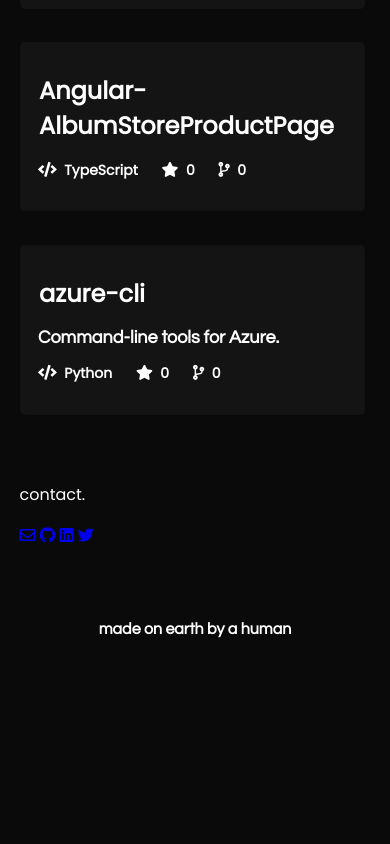
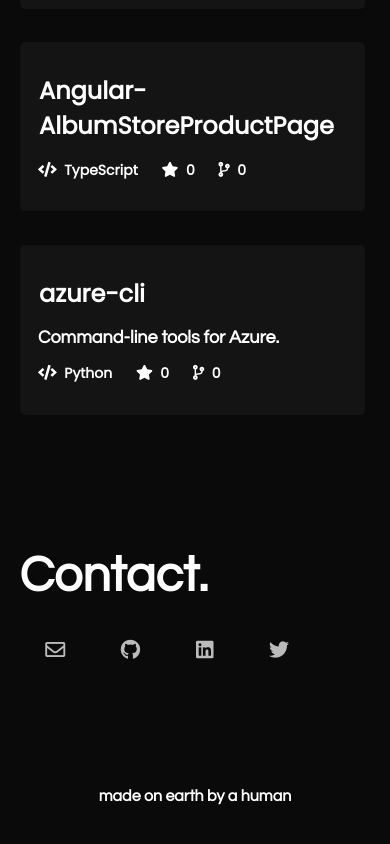
Before and after one commit to mmbatha/mmbatha.github.io, a plain HTML site: page index.html in a window 390 px wide. Shown: the part 4540-5384 px from the top of the page. Before the commit the page ends 5282 px from the top, so only its background shows below. Drawn offline with nearby package versions, Linux system fonts and the light colour scheme; no server answers.

Commit message:
Updated contact section

```diff
--- a/index.css
+++ b/index.css
@@ -261,7 +261,7 @@ body{
     font-size:16px;
 }
 
-#work {
+#work, #contact {
     margin:2vh 0px;
     padding:4vh 0px !important;
 }
@@ -377,6 +377,24 @@ body{
     background:var(--text-color);
 }
 
+.details {
+widows: 100%;
+text-align: left;
+}
+
+.details a {
+font-size: 20px;
+color: #bbbbbb;
+margin-right:8vw;
+margin-left:0px;
+border-radius:50%;
+transition:0.4s ease-in-out;
+}
+
+.details a:hover {
+    color: #282828;
+}
+
 @media (max-width: 800px){
     #profile {
         width:90vw;
@@ -441,6 +459,15 @@ body{
     }
     #blog p {
         margin:2vh 0px;
+	}
+	.details {
+        text-align:center;
+    }
+    .details a {
+        font-size:20px;
+        margin:0px 3vw;
+        padding:14px;
+        text-align:center;
     }
 }
 
--- a/index.html
+++ b/index.html
@@ -282,7 +282,7 @@
 			<div id="blogs"></div>
 		</div>
 		<div id="contact">
-			<p>contact.</p>
+			<h1>Contact.</h1>
 			<div class="details" style="text-align:left;">
 				<a href="mailto:monde@technoris.co.za"><i class="far fa-envelope what-second-div"></i></a>
 				<a href="https://github.com/mmbatha" target="_blank"><i class="fab fa-github what-second-div"></i></a>
```
